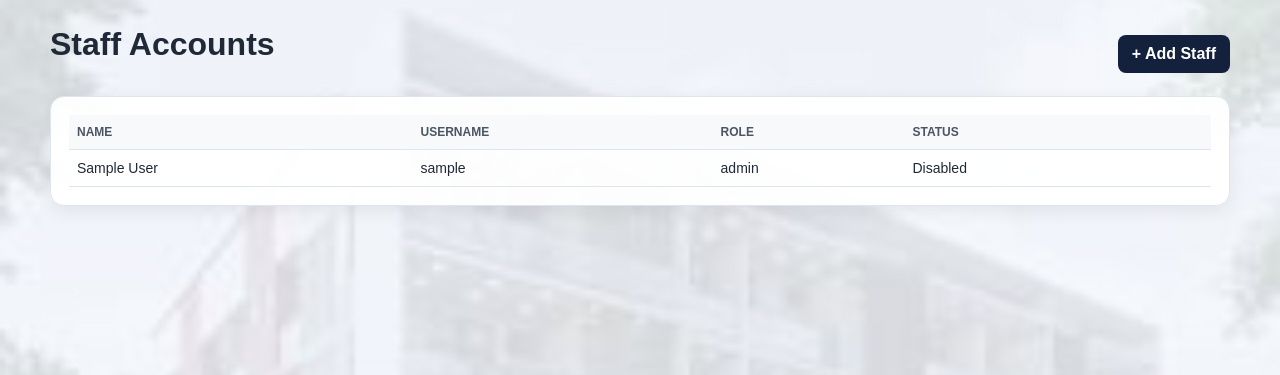
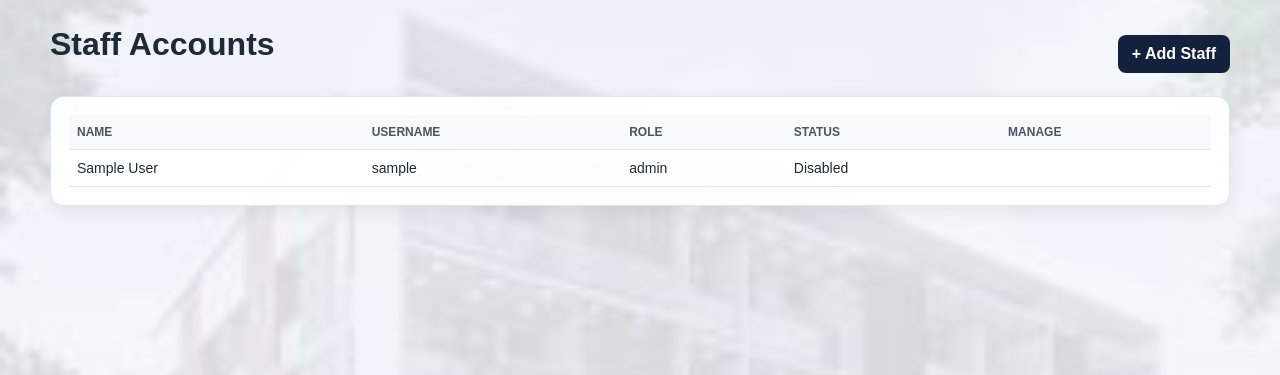
Before and after one commit to aylegacyhostel/ay-legacy-hostel-app, a Flask app: template templates/users.html in a window 1280 px wide. Shown: the part 76-451 px from the top of the page. Run offline with Flask 3, Linux system fonts and the light colour scheme; the template is opened without the code that fills it: most values are stand-ins (such as "Sample title", 1, 10 or a date in 2020).

Commit message:
Add permission-aware staff interface and hide admin-only income

```diff
--- a/templates/users.html
+++ b/templates/users.html
@@ -1 +1 @@
-{% extends 'base.html' %}{% block content %}<div class="pagehead"><h1>Staff Accounts</h1><a class="btn" href="{{url_for('new_user')}}">+ Add Staff</a></div><div class="panel"><table><tr><th>Name</th><th>Username</th><th>Role</th><th>Status</th><th></th></tr>{% for u in users %}<tr><td>{{u.full_name or '-'}}</td><td>{{u.username}}</td><td>{{u.role}}</td><td>{{'Active' if u.active else 'Disabled'}}</td><td>{% if u.id!=1 %}<a href="{{url_for('toggle_user',uid=u.id)}}">{{'Disable' if u.active else 'Enable'}}</a>{% endif %}</td></tr>{% endfor %}</table></div>{% endblock %}
+{% extends 'base.html' %}{% block content %}<div class="pagehead"><h1>Staff Accounts</h1><a class="btn" href="{{url_for('new_user')}}">+ Add Staff</a></div><div class="panel"><table><tr><th>Name</th><th>Username</th><th>Role</th><th>Status</th><th>Manage</th></tr>{% for u in users %}<tr><td>{{u.full_name or '-'}}</td><td>{{u.username}}</td><td>{{u.role}}</td><td>{{'Active' if u.active else 'Disabled'}}</td><td>{% if u.role=='staff' %}<a href="{{url_for('edit_user_permissions',uid=u.id)}}">Permissions</a> · <a href="{{url_for('toggle_user',uid=u.id)}}">{{'Disable' if u.active else 'Enable'}}</a>{% endif %}</td></tr>{% endfor %}</table></div>{% endblock %}
```
